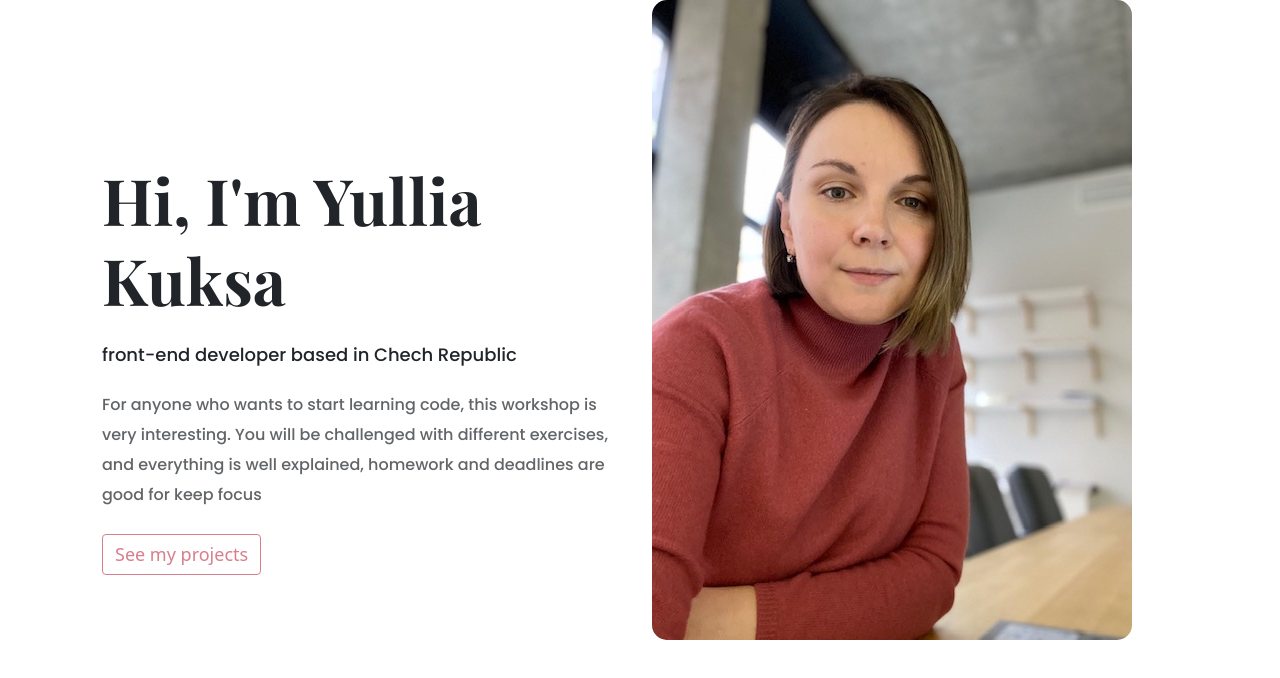
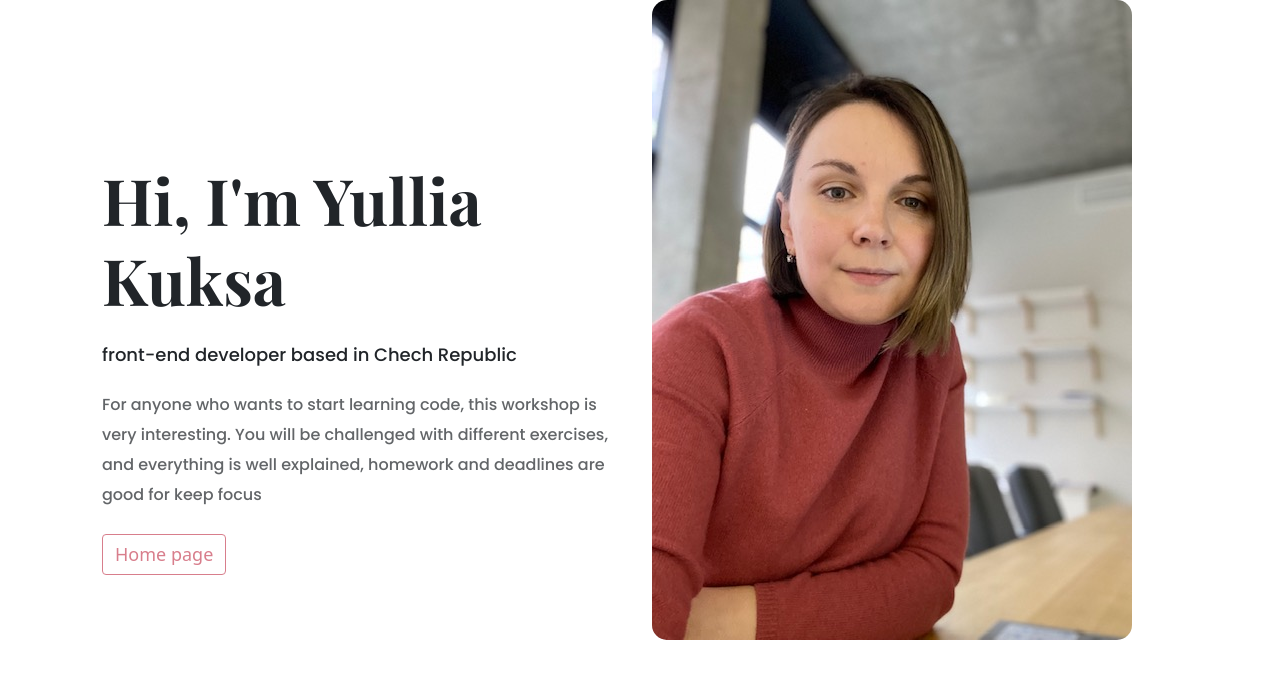
Before and after one commit to YKUKSA/portfolio-project, a plain HTML site: page about.html in a window 1280 px wide. Drawn offline with nearby package versions, Linux system fonts and the light colour scheme.

Commit message:
addinl linkto homepage

```diff
--- a/about.html
+++ b/about.html
@@ -40,8 +40,8 @@
               everything is well explained, homework and deadlines are good for
               keep focus
             </p>
-            <a href="#" class="btn btn-branding-outline mb-4"
-              >See my projects</a
+            <a href="index.html" class="btn btn-branding-outline mb-4"
+              >Home page</a
             >
           </div>
         </div>
```
